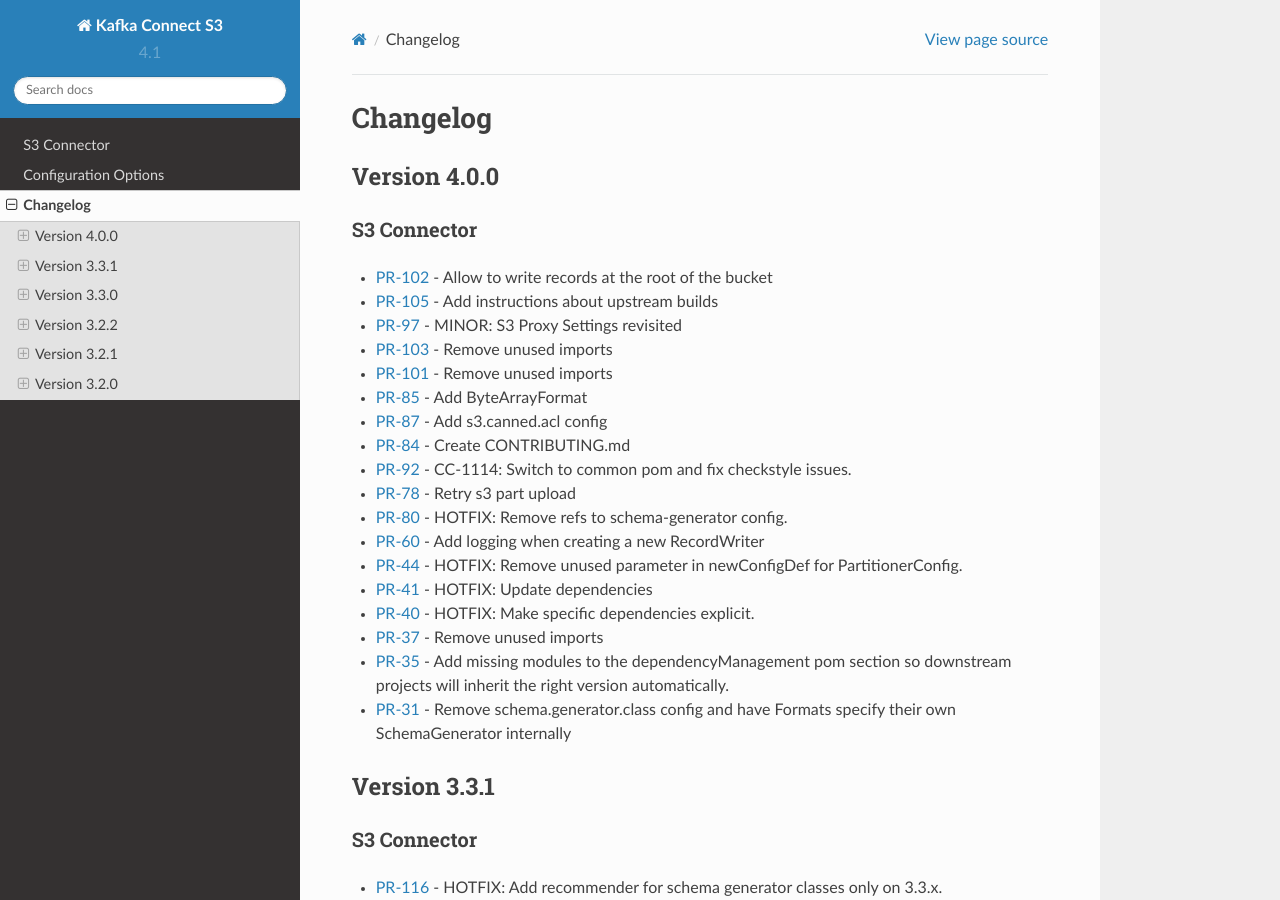
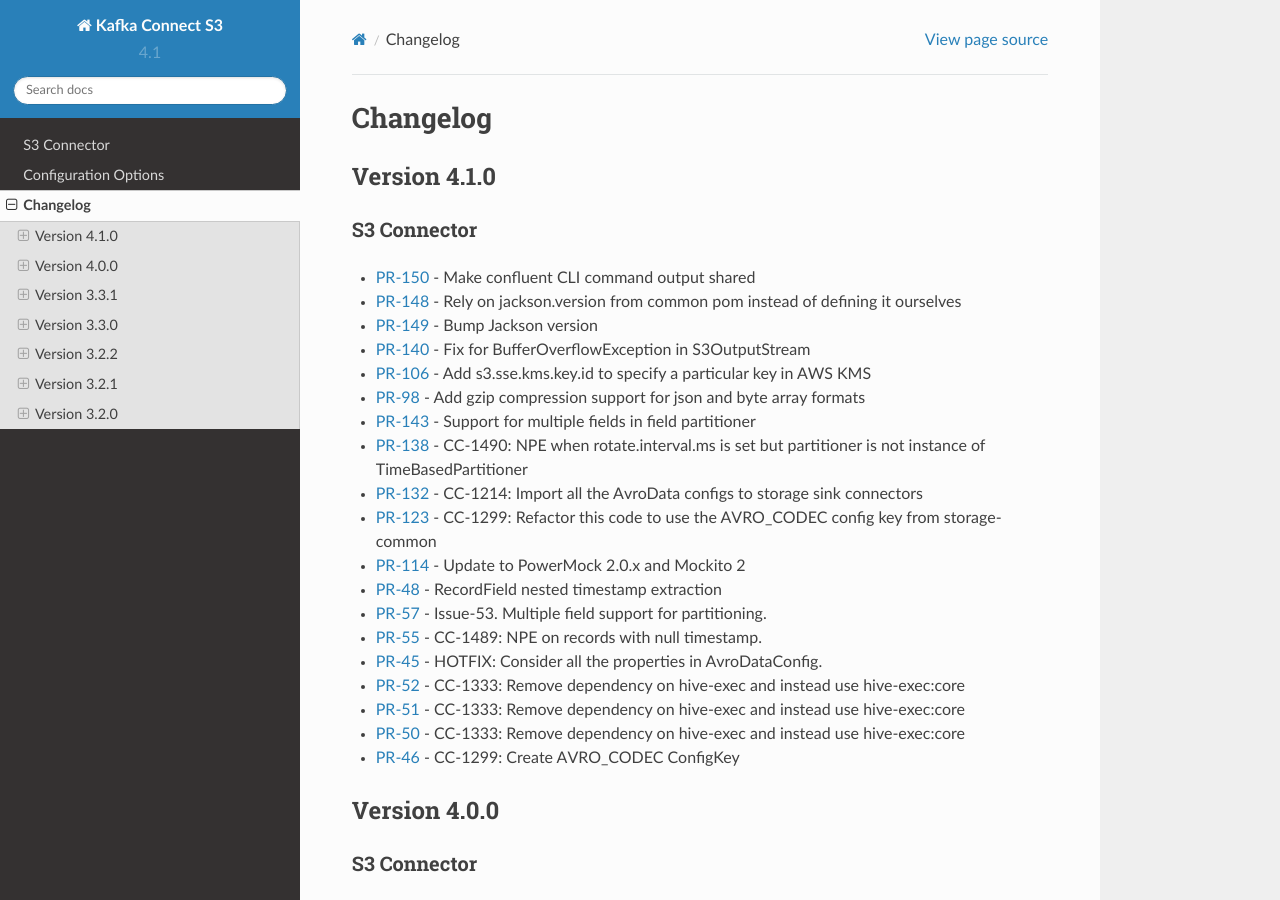
Before and after one commit to confluentinc/kafka-connect-storage-cloud, a Sphinx documentation site: the page built from kafka-connect-s3/docs/changelog.rst, in a window 1280 px wide and 900 px high. Built offline with Sphinx 7.4.7 and the Read the Docs theme 2.0.0, drawn with Linux system fonts in a browser that asks for light colours.

Commit message:
CC-1692: Updated release notes for 4.1.0

```diff
--- a/kafka-connect-s3/docs/changelog.rst
+++ b/kafka-connect-s3/docs/changelog.rst
@@ -2,6 +2,33 @@
 
 Changelog
 =========
+
+
+Version 4.1.0
+-------------
+
+S3 Connector
+~~~~~~~~~~~~~~
+
+* `PR-150 <https://github.com/confluentinc/kafka-connect-storage-cloud/pull/150>`_ - Make confluent CLI command output shared
+* `PR-148 <https://github.com/confluentinc/kafka-connect-storage-cloud/pull/148>`_ - Rely on jackson.version from common pom instead of defining it ourselves
+* `PR-149 <https://github.com/confluentinc/kafka-connect-storage-cloud/pull/149>`_ - Bump Jackson version
+* `PR-140 <https://github.com/confluentinc/kafka-connect-storage-cloud/pull/140>`_ - Fix for BufferOverflowException in S3OutputStream
+* `PR-106 <https://github.com/confluentinc/kafka-connect-storage-cloud/pull/106>`_ - Add s3.sse.kms.key.id to specify a particular key in AWS KMS
+* `PR-98 <https://github.com/confluentinc/kafka-connect-storage-cloud/pull/98>`_ - Add gzip compression support for json and byte array formats
+* `PR-143 <https://github.com/confluentinc/kafka-connect-storage-cloud/pull/143>`_ - Support for multiple fields in field partitioner
+* `PR-138 <https://github.com/confluentinc/kafka-connect-storage-cloud/pull/138>`_ - CC-1490: NPE when rotate.interval.ms is set but partitioner is not instance of TimeBasedPartitioner
+* `PR-132 <https://github.com/confluentinc/kafka-connect-storage-cloud/pull/132>`_ - CC-1214: Import all the AvroData configs to storage sink connectors
+* `PR-123 <https://github.com/confluentinc/kafka-connect-storage-cloud/pull/123>`_ - CC-1299: Refactor this code to use the AVRO_CODEC config key from storage-common
+* `PR-114 <https://github.com/confluentinc/kafka-connect-storage-cloud/pull/114>`_ - Update to PowerMock 2.0.x and Mockito 2
+* `PR-48 <https://github.com/confluentinc/kafka-connect-storage-common/pull/48>`_ - RecordField nested timestamp extraction
+* `PR-57 <https://github.com/confluentinc/kafka-connect-storage-common/pull/57>`_ - Issue-53. Multiple field support for partitioning.
+* `PR-55 <https://github.com/confluentinc/kafka-connect-storage-common/pull/55>`_ - CC-1489: NPE on records with null timestamp.
+* `PR-45 <https://github.com/confluentinc/kafka-connect-storage-common/pull/45>`_ - HOTFIX: Consider all the properties in AvroDataConfig.
+* `PR-52 <https://github.com/confluentinc/kafka-connect-storage-common/pull/52>`_ - CC-1333: Remove dependency on hive-exec and instead use hive-exec:core
+* `PR-51 <https://github.com/confluentinc/kafka-connect-storage-common/pull/51>`_ - CC-1333: Remove dependency on hive-exec and instead use hive-exec:core
+* `PR-50 <https://github.com/confluentinc/kafka-connect-storage-common/pull/50>`_ - CC-1333: Remove dependency on hive-exec and instead use hive-exec:core
+* `PR-46 <https://github.com/confluentinc/kafka-connect-storage-common/pull/46>`_ - CC-1299: Create AVRO_CODEC ConfigKey
 
 Version 4.0.0
 -------------
```
